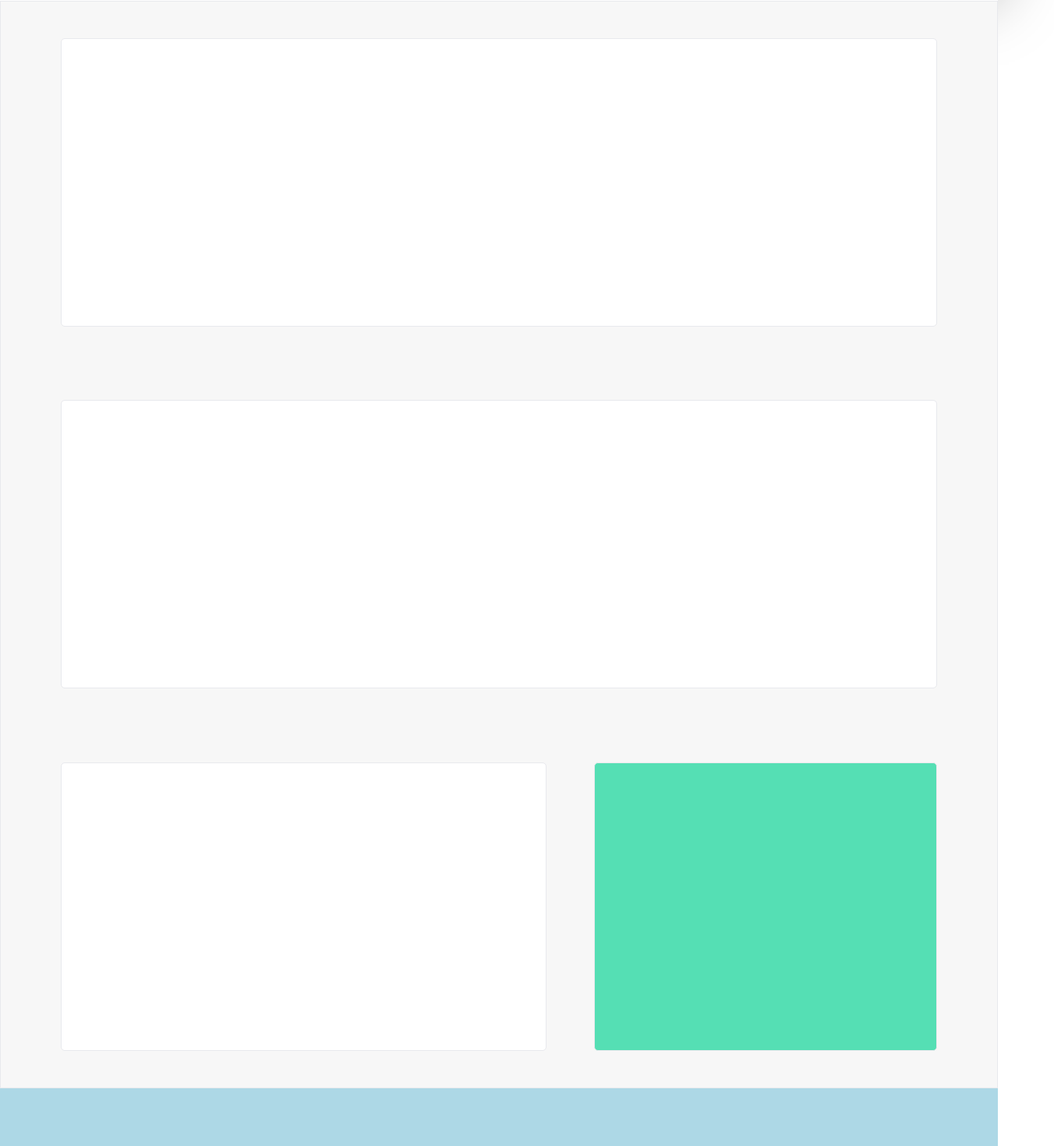
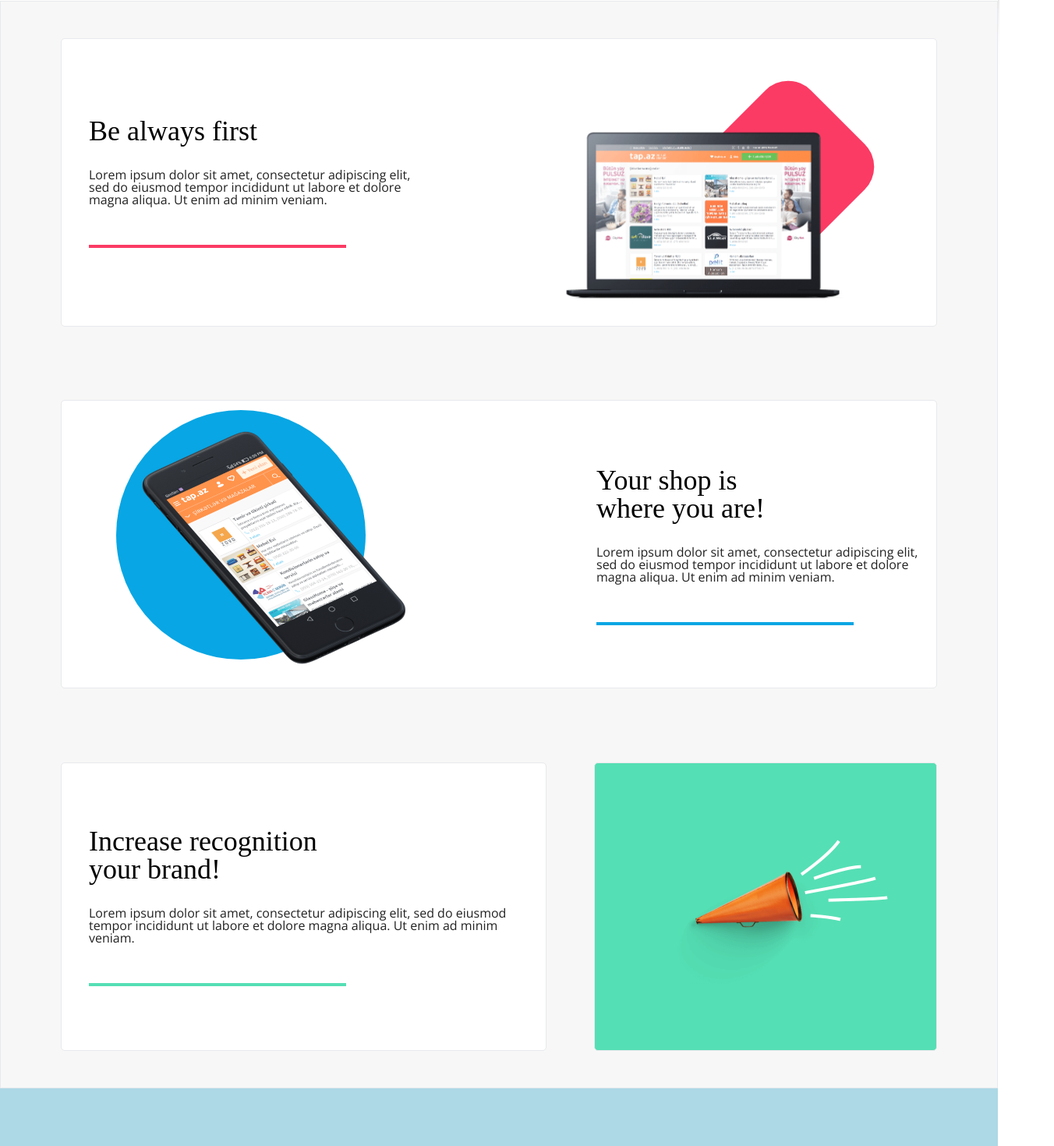
Before and after one commit to ewalis1/projekt-warsztat, a plain HTML site: page index.html in a window 1280 px wide. Shown: the part 1330-2800 px from the top of the page at 78% size, 1352 px wide, since content can reach past the window. Drawn offline with nearby package versions, Linux system fonts and the light colour scheme.

Commit message:
ostylowano benefity

```diff
--- a/css/style.css
+++ b/css/style.css
@@ -46,7 +46,7 @@ header {
 
 .menu li {
     list-style: none;
-    margin-left: 30px;
+    margin-left: 95px;
 }
 
 li a {
@@ -58,7 +58,7 @@ li a {
     color: var(--color-grey);
 }
 
-li a:hover {
+.menu li a:hover {
     color: black;
     padding: 24px;
     border-bottom: 2px solid var(--color-primary);
@@ -92,7 +92,7 @@ li a:hover {
     font-weight: normal;
 }
 
-.header-content p {
+.header-content p, .benefit-text p {
     padding-top: 20px;
     font-size: 16px;
     padding-bottom: 37px;
@@ -134,10 +134,9 @@ li a:hover {
     display: flex;
     flex-direction: column;
     justify-content: center;
-    align-items: center;
 }
 
-.statistics h2, .pricing h2 {
+.statistics h2, .pricing h2, .benefit-text h2 {
     font-size: 36px;
     font-style: var(--font-raleway);
     padding: 100px 0;
@@ -218,12 +217,16 @@ li a:hover {
 .benefit {
     width: 1124px;
     height: 370px;
+
+    display: flex;
+    justify-content: space-between;
 }
 
 .b1, .b2 {
     background-color: #ffffff;
     border: 1px solid #E8E9ED;
     border-radius: 5px;
+    position: relative;
 }
 
 .b3 {
@@ -245,7 +248,102 @@ li a:hover {
     background-color: var(--color-green);
     border: 1px solid #E8E9ED;
     border-radius: 5px;
+    position: relative;
 }
+
+.circle-benefit, .romb-benefit {
+    align-self: center;
+    margin: 0 70px;
+}
+
+.romb-benefit {
+    width: 180px;
+    height: 180px;
+    border-radius: 41px;
+    background-color: var(--color-redish);
+    transform: rotate(45deg);
+    margin-right: 100px;
+    position: relative;
+    bottom: 20px;
+}
+
+.romb-benefit img {
+    transform: rotate(-45deg);
+    position: absolute;
+    bottom: -140px;
+    right: -70px;
+}
+
+.circle-benefit {
+    width: 320px;
+    height: 320px;
+    background-color: var(--color-primary);
+    border-radius: 50%;
+    position: relative;
+    top: -12px;
+}
+
+.circle-benefit img {
+    position: absolute;
+    top: 20px;
+}
+
+.benefit-text {
+    width: 623px;
+    height: 100%;
+    padding: 0 20px 0 35px;
+
+    display: flex;
+    flex-direction: column;
+    justify-content: center;
+}
+
+.benefit-background1::after {
+    content: '';
+    display: block;
+    width: 330px;
+    height: 4px;
+    background-color: var(--color-redish);
+}
+
+.benefit-background2::after {
+    content: '';
+    display: block;
+    width: 330px;
+    height: 4px;
+    background-color: var(--color-primary);
+    position: absolute;
+    right: 106px;
+    bottom: 80px;
+}
+
+.benefit-background3::after {
+    content: '';
+    display: block;
+    width: 330px;
+    height: 4px;
+    background-color: var(--color-green);
+}
+
+.benefit-text-container {
+    width: 416px;
+    align-self: flex-end;
+}
+
+.benefit-text h2 {
+    padding: 0;
+}
+.benefit-text p {
+    display: block;
+    padding: 30px 0 50px 0;
+}
+
+.b5 img {
+    position: absolute;
+    top: 98px;
+    left: 80px;
+}
+
 .pricing {
     width: 100%;
     height: 716px;
@@ -312,13 +410,13 @@ footer {
     justify-content: space-between;
     align-items: center;
 
-    background-color: #ffffff;
+    background-color: var(--color-light-grey);
     box-shadow: 0px -5px 40px var(--color-grey);
 }
 
 .logo-footer {
     width: 214px;
-    margin-right: 1070px;
+    margin-right: 1000px;
 }
 
 .logo-footer h3 {
--- a/index.html
+++ b/index.html
@@ -15,10 +15,10 @@
             <div class="logo">BestShop</div>
             <nav>
                 <ul class="menu">
-                    <li><a href="#">Why us</a></li>
-                    <li><a href="#">Benefits</a></li>
-                    <li><a href="#">Prices</a></li>
-                    <li><a href="#">Contact</a></li>
+                    <li><a href="#statistics">Why us</a></li>
+                    <li><a href="#benefits">Benefits</a></li>
+                    <li><a href="#prices">Prices</a></li>
+                    <li><a href="#contact">Contact</a></li>
                 </ul>
             </nav>
         </div>
@@ -34,7 +34,7 @@
         </div>
     </header>
     <main>
-        <section class="statistics">
+        <section class="statistics" id="statistics">
             <h2>The most popular sales platform in country</h2>
             <div class="statistics-content">
                 <div class="entries">
@@ -66,15 +66,41 @@
                 </div>
             </div>
         </section>
-        <section class="benefits">
-            <div class="benefit b1"></div>
-            <div class="benefit b2"></div>
+        <section class="benefits" id="benefits">
+            <div class="benefit b1">
+                <div class="benefit-text benefit-background1">
+                    <h2>Be always first</h2>
+                    <p>Lorem ipsum dolor sit amet, consectetur adipiscing elit, <br>sed do eiusmod tempor incididunt ut labore et dolore <br>magna aliqua. Ut enim ad minim veniam.
+                    </p>
+                </div>
+                <div class="romb-benefit">
+                    <img src="assets/Macbook.png" alt="macbook" width="386" height="219" />
+                </div>
+            </div>
+            <div class="benefit b2">
+                <div class="circle-benefit">
+                    <img src="assets/iPhone.png" alt="iphone" width="426" height="328" />
+                </div>
+                <div class="benefit-text benefit-background2">
+                    <div class="benefit-text-container">
+                    <h2>Your shop is <br>where you are!</h2>
+                    <p>Lorem ipsum dolor sit amet, consectetur adipiscing elit, <br>sed do eiusmod tempor incididunt ut labore et dolore <br>magna aliqua. Ut enim ad minim veniam.
+                    </p>
+                    </div>
+                </div>
+            </div>
             <div class="benefit b3">
-                <div class="b4"></div>
-                <div class="b5"></div>
+                <div class="b4 benefit-text benefit-background3">
+                    <h2>Increase recognition <br>your brand!</h2>
+                    <p>Lorem ipsum dolor sit amet, consectetur adipiscing elit, sed do eiusmod <br>tempor incididunt ut labore et dolore magna aliqua. Ut enim ad minim <br>veniam.
+                    </p>
+                </div>
+                <div class="b5">
+                    <img src="assets/Trumpet.png" alt="trumpet" width="296" height="208"/>
+                </div>
             </div>
         </section>
-        <section class="pricing">
+        <section class="pricing" id="prices">
             <h2>Pricing</h2>
             <div class="pricing-content">
                 <div class="pricing-box basic"></div>
@@ -82,7 +108,7 @@
                 <div class="pricing-box premium"></div>
             </div>
         </section>
-        <section class="contact">
+        <section class="contact" id="contact">
             <div class="questions">
                 <h2>Any questions?</h2>
                 <p class="comment">Leave your email address or call us!</p>
```
